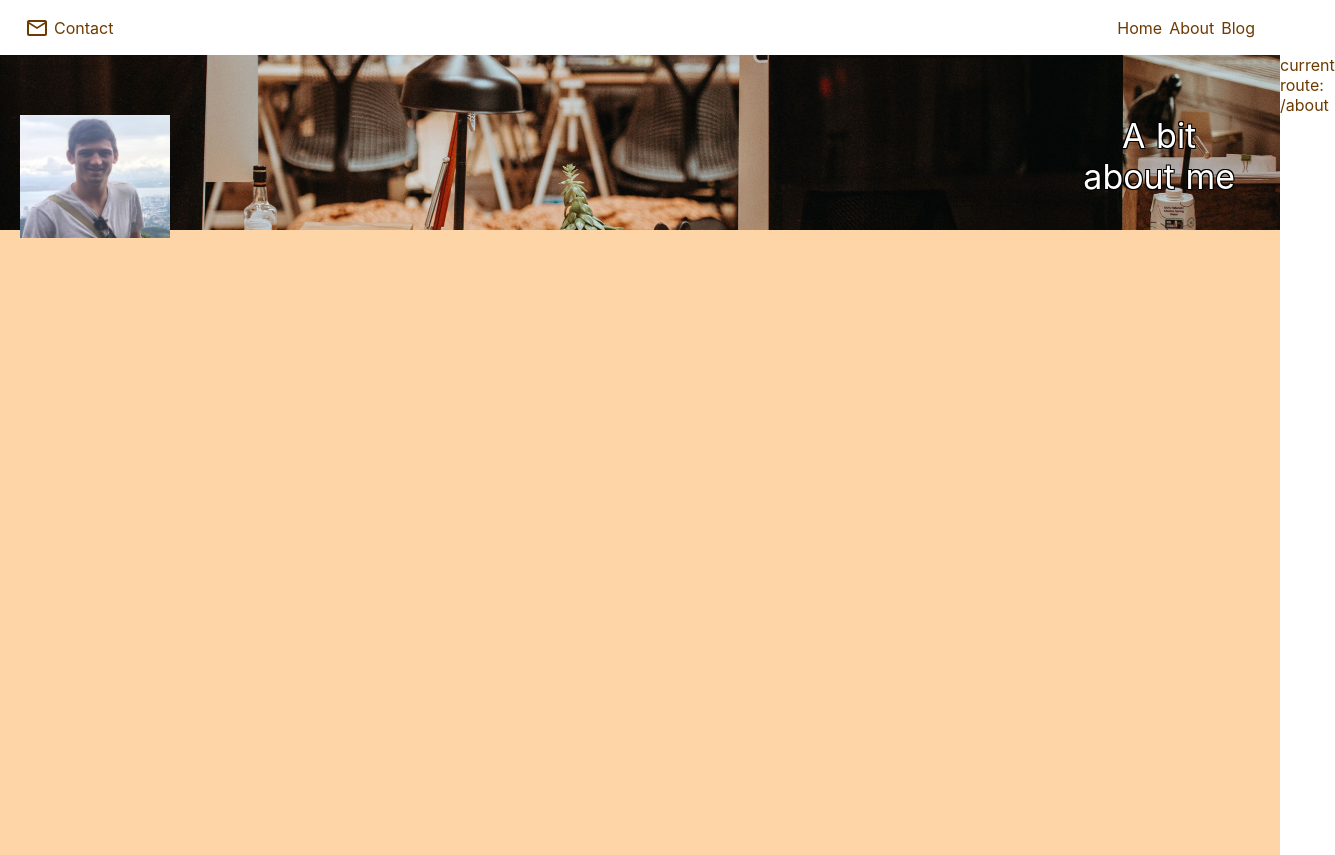
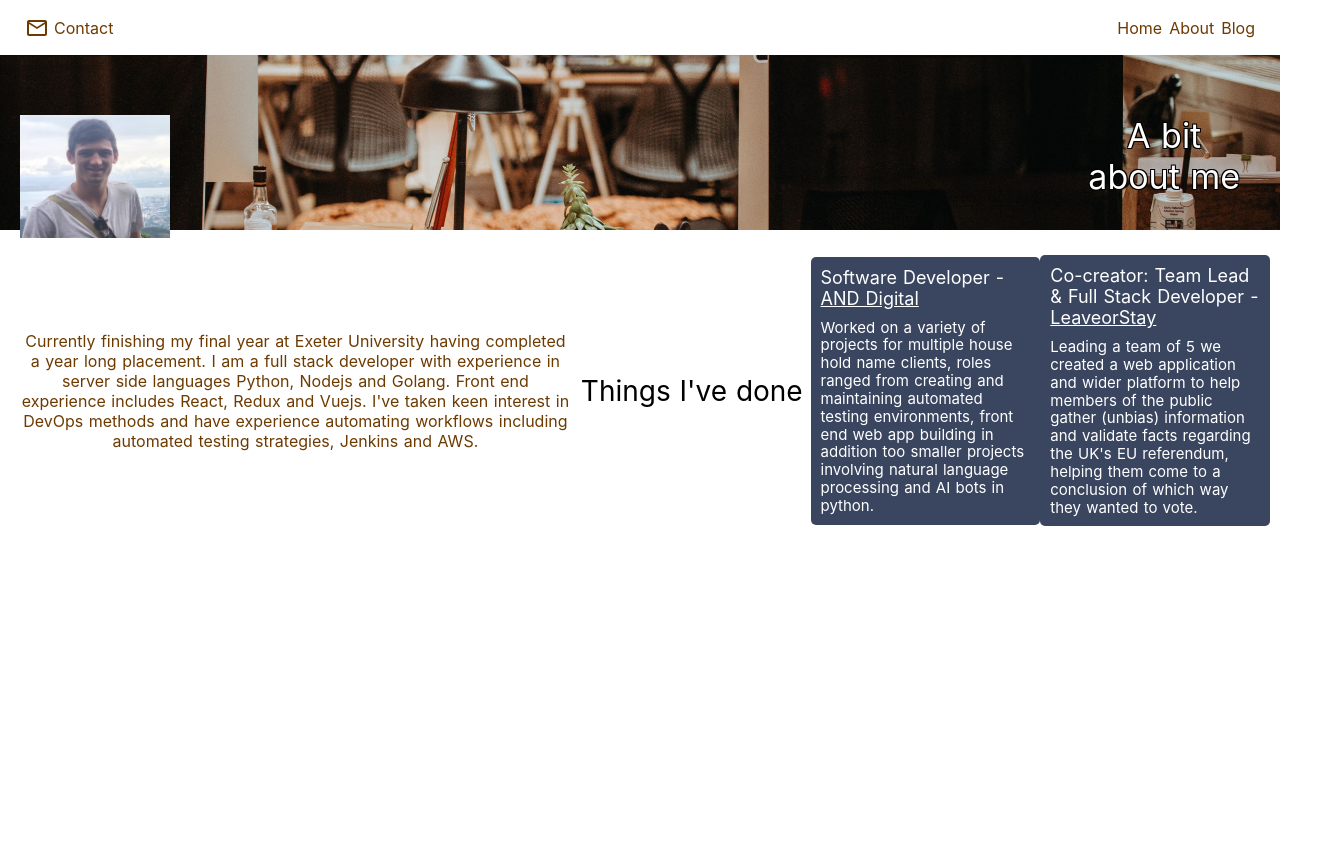
Before and after one commit to nkaplatt/my-site, a Nuxt app: page /about in a window 1280 px wide. Shown: the whole page, 1335 px wide, since content can reach past the window. Built offline with nearby package versions, Linux system fonts and the light colour scheme.

Commit message:
about page content

```diff
--- a/assets/scss/variables.scss
+++ b/assets/scss/variables.scss
@@ -5,4 +5,5 @@ $tablet-view: "screen and (min-width: 719px)"; // any lower is mobile view
 // colours
 $white: #fff;
 $black: #000;
+$blue-contrast: #3a4660;
 $header-background: rgb(109, 58, 0);
--- a/components/job-role.vue
+++ b/components/job-role.vue
@@ -0,0 +1,48 @@
+<template>
+  <section class="job-role">
+    <div class="card">
+      <div class="job-title">{{job.title}} - <a :href="job.url" :onclick="job.ga">{{job.company}}</a></div>
+      <div class="job-description">{{job.description}}</div>
+    </div>
+  </section>
+</template>
+
+<script>
+export default {
+  props: {
+    job: Object
+  }
+}
+</script>
+
+<style lang="scss">
+@import '~/assets/scss/variables.scss';
+
+.job-role {
+  width: 100%;
+  margin: 5px 0;
+}
+
+.card {
+  background-color: $blue-contrast;
+  // color: $header-background;
+  color: $white;
+  border-radius: 5px;
+  padding: 10px 10px;
+
+  a {
+    color: $white;
+  }
+}
+
+.job-title {
+  font-size: 18px;
+  padding-bottom: 10px;
+}
+
+.job-description {
+  font-size: 15px;
+  line-height: 1.19;
+}
+
+</style>
--- a/pages/about.vue
+++ b/pages/about.vue
@@ -3,22 +3,57 @@
     <Header />
     <div class="hero">
       <img class="image-me" alt="Nick Platt" src="~/assets/images/nick-mobile-min.jpg"/>
-      <div class="about-me">
+      <div class="about-me-title">
         A bit <br/> about me
       </div>
     </div>
     <div class="about-content">
-      current route: {{$route.path}}
+      <div class="about-me">
+        Currently finishing my final year at Exeter University having completed a year long placement.
+        I am a full stack developer with experience in server side languages Python, Nodejs and Golang.
+        Front end experience includes React, Redux and Vuejs.
+        I've taken keen interest in DevOps methods and have experience automating workflows including automated testing strategies,
+        Jenkins and AWS.
+      </div>
+      <div class="about-title">
+        Things I've done
+      </div>
+      <JobRole v-for="job in jobs" v-bind:key="job.title" :job="job"/>
     </div>
   </section>
 </template>
 
 <script>
-import Header from '~/components/header.vue'
+import Header from '~/components/header.vue';
+import JobRole from '~/components/job-role.vue';
 
 export default {
   components: {
-    Header
+    Header,
+    JobRole
+  },
+  data: () => {
+    return {
+      jobs: [{
+        title: 'Software Developer',
+        company: 'AND Digital',
+        url: 'https://and.digital',
+        description:
+          'Worked on a variety of projects for multiple house hold name clients, roles ranged from \
+          creating and maintaining automated testing environments, front end web app building in addition \
+          too smaller projects involving natural language processing and AI bots in python.',
+        ga: "ga('send','event','External Link','Click','AND');"
+      }, {
+        title: 'Co-creator: Team Lead & Full Stack Developer',
+        company: 'LeaveorStay',
+        url: 'https://twitter.com/leaveorstayhq',
+        description:
+          'Leading a team of 5 we created a web application and wider platform to help members of the public \
+          gather (unbias) information and validate facts regarding the UK\'s EU referendum, helping them come to \
+          a conclusion of which way they wanted to vote.',
+        ga: "ga('send','event','External Link','Click','LoS');"
+      }]
+    }
   }
 }
 </script>
@@ -28,8 +63,8 @@ export default {
 
 .container {
   min-height: 100vh;
-  display: flex;
-  background-color: rgb(253, 213, 167);
+  // background-color: rgb(253, 213, 167);
+  background-color: $white;
   margin-top: 55px;
 }
 
@@ -46,12 +81,12 @@ export default {
   margin: 60px 0 0 20px;
 }
 
-.about-me {
+.about-me-title {
   color: $white;
   font-size: 34px;
   float: right;
   text-align: center;
-  margin: 60px 45px 0 0;
+  margin: 60px 40px 0 0;
   text-shadow:
     -1px -1px 0 $black,
     1px -1px 0 $black,
@@ -65,7 +100,25 @@ export default {
 }
 
 .about-content {
-  background-color: $white;
+  display: flex;
+  margin: 20px 10px 50px;
+  align-items: center;
+  flex-direction: column;
+
+  @media #{$desktop-view} {
+    flex-direction: row;
+  }
+}
+
+.about-title {
+  width: 100%;
+  font-size: 28px;
+}
+
+.about-me {
   color: $header-background;
+  padding: 0px 10px;
+  text-align: center;
 }
+
 </style>
```
